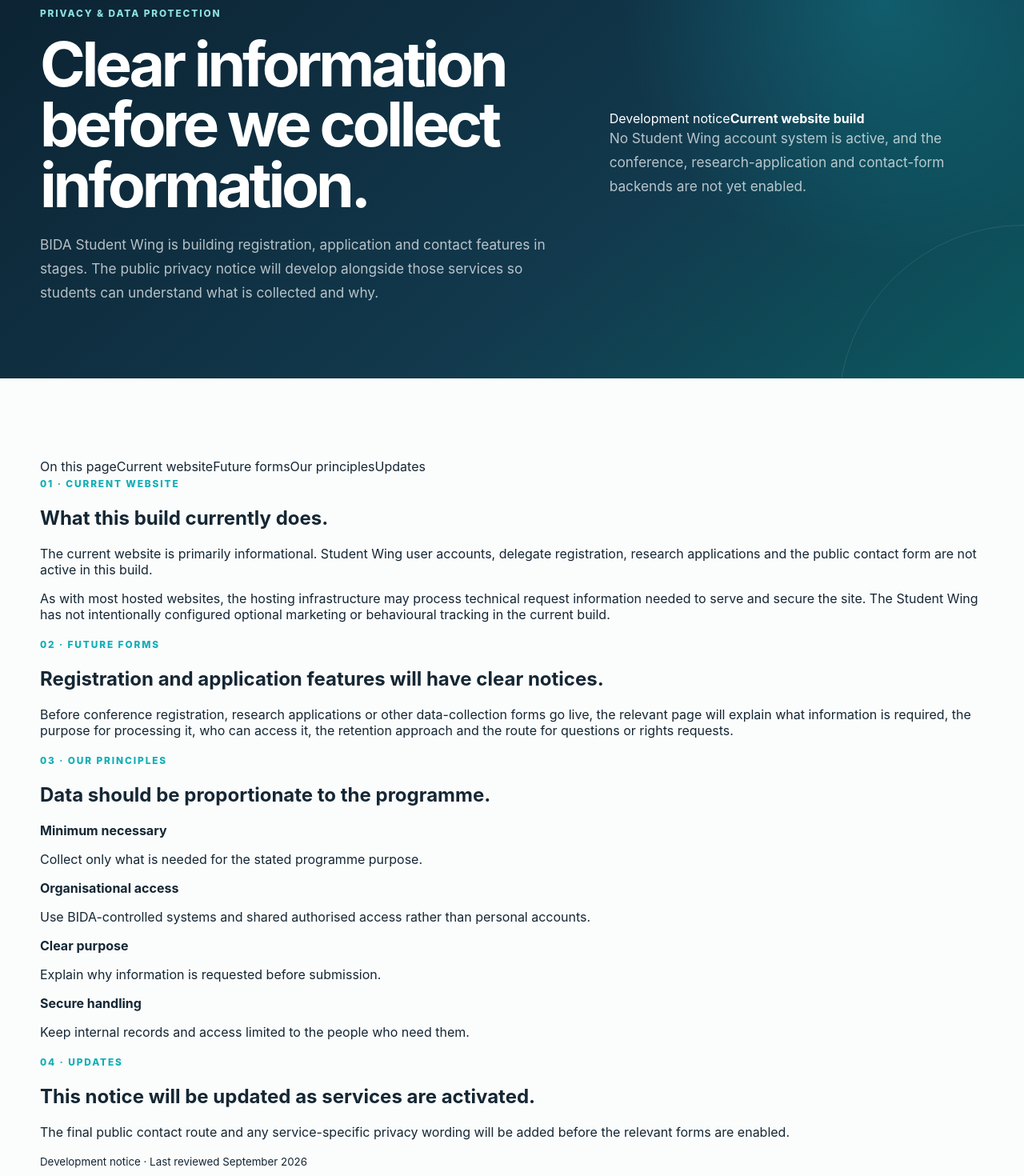
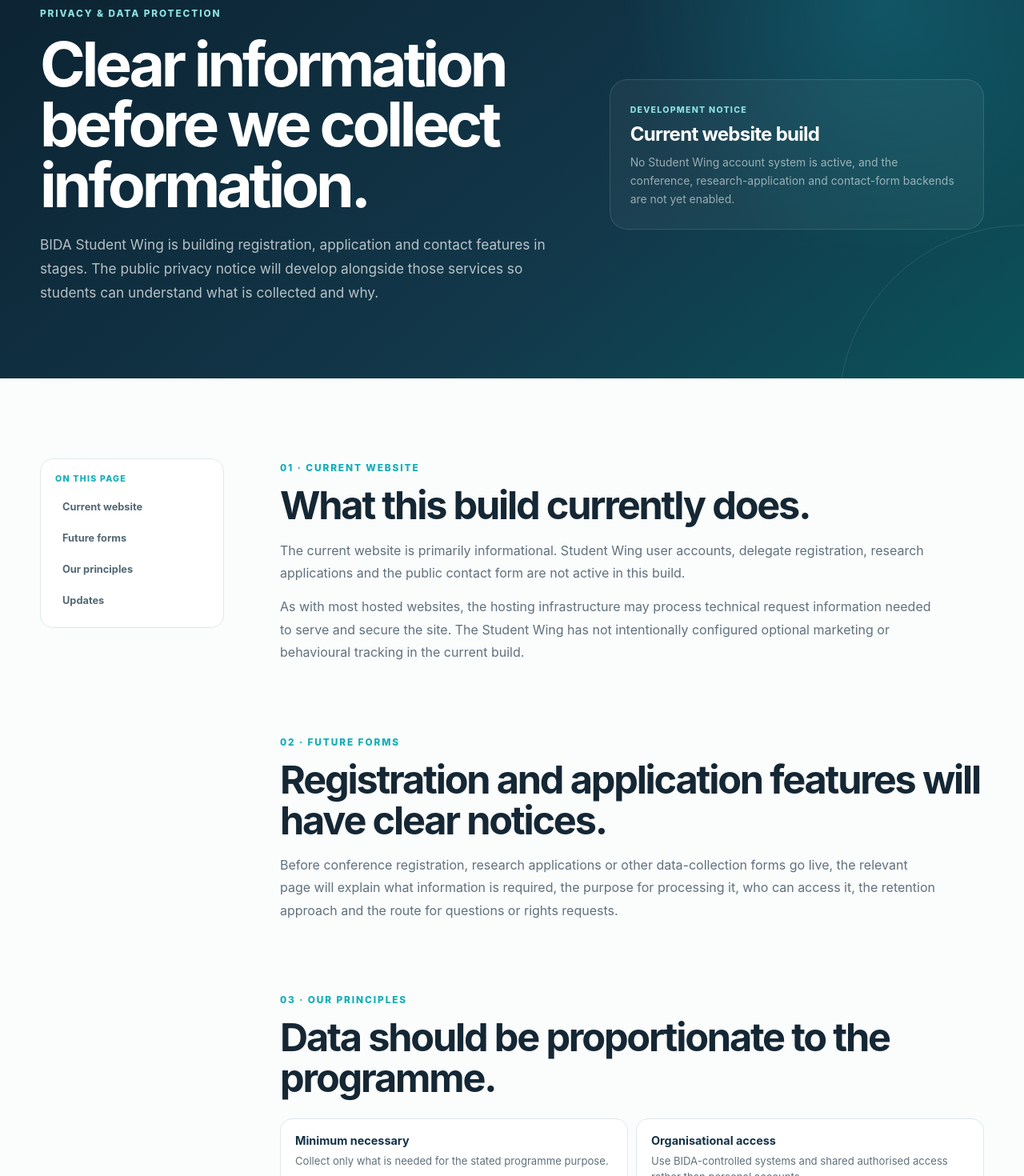
Before and after one commit to faisalmhalnawab/bida-student-wing, a Next.js app: page /privacy in a window 1280 px wide. Shown: the part 180-1650 px from the top of the page at 80% size. Built offline with nearby package versions, Linux system fonts and the light colour scheme.

Commit message:
Style privacy and data protection page

```diff
--- a/app/globals.css
+++ b/app/globals.css
@@ -3527,3 +3527,151 @@ a {
     grid-column:auto;
   }
 }
+
+
+/* ===== Privacy ===== */
+.privacy-page-hero {
+  background:
+    radial-gradient(circle at 86% 18%,rgba(15,174,181,.25),transparent 27%),
+    linear-gradient(140deg,#0b2130,#12384a 62%,#0a535a);
+}
+
+.privacy-status-card {
+  padding:25px;
+  border:1px solid rgba(255,255,255,.12);
+  border-radius:22px;
+  background:rgba(255,255,255,.045);
+}
+
+.privacy-status-card span {
+  color:#8ce1df;
+  font-size:.66rem;
+  letter-spacing:.12em;
+  text-transform:uppercase;
+  font-weight:850;
+}
+
+.privacy-status-card strong {
+  display:block;
+  margin:8px 0 10px;
+  font-size:1.5rem;
+  letter-spacing:-.03em;
+}
+
+.privacy-status-card p {
+  margin:0;
+  color:rgba(255,255,255,.56);
+  line-height:1.65;
+  font-size:.87rem;
+}
+
+.privacy-layout {
+  display:grid;
+  grid-template-columns:230px 1fr;
+  gap:70px;
+  align-items:start;
+}
+
+.privacy-index {
+  position:sticky;
+  top:100px;
+  padding:18px;
+  display:grid;
+  gap:8px;
+  border:1px solid var(--line);
+  border-radius:16px;
+  background:white;
+}
+
+.privacy-index > span {
+  margin-bottom:5px;
+  color:var(--teal);
+  font-size:.66rem;
+  letter-spacing:.12em;
+  text-transform:uppercase;
+  font-weight:850;
+}
+
+.privacy-index a {
+  padding:8px 9px;
+  border-radius:9px;
+  color:#526875;
+  font-size:.8rem;
+  font-weight:750;
+}
+
+.privacy-index a:hover {
+  color:var(--navy-950);
+  background:#eef6f6;
+}
+
+.privacy-copy {
+  display:grid;
+  gap:72px;
+}
+
+.privacy-copy section {
+  scroll-margin-top:100px;
+}
+
+.privacy-copy h2 {
+  margin:13px 0 16px;
+  font-size:clamp(2rem,3.8vw,3.3rem);
+  line-height:1.05;
+  letter-spacing:-.045em;
+}
+
+.privacy-copy > section > p {
+  max-width:820px;
+  margin:0 0 14px;
+  color:var(--muted);
+  line-height:1.78;
+}
+
+.privacy-copy small {
+  color:#96a6af;
+  font-size:.7rem;
+  font-weight:750;
+}
+
+.privacy-principles {
+  display:grid;
+  grid-template-columns:repeat(2,1fr);
+  gap:10px;
+  margin-top:24px;
+}
+
+.privacy-principles div {
+  padding:18px;
+  border:1px solid var(--line);
+  border-radius:15px;
+  background:white;
+}
+
+.privacy-principles strong {
+  display:block;
+  color:var(--navy-900);
+  font-size:.9rem;
+}
+
+.privacy-principles p {
+  margin:7px 0 0;
+  color:var(--muted);
+  line-height:1.55;
+  font-size:.82rem;
+}
+
+@media (max-width:760px) {
+  .privacy-layout {
+    grid-template-columns:1fr;
+    gap:36px;
+  }
+
+  .privacy-index {
+    position:static;
+  }
+
+  .privacy-principles {
+    grid-template-columns:1fr;
+  }
+}
```
